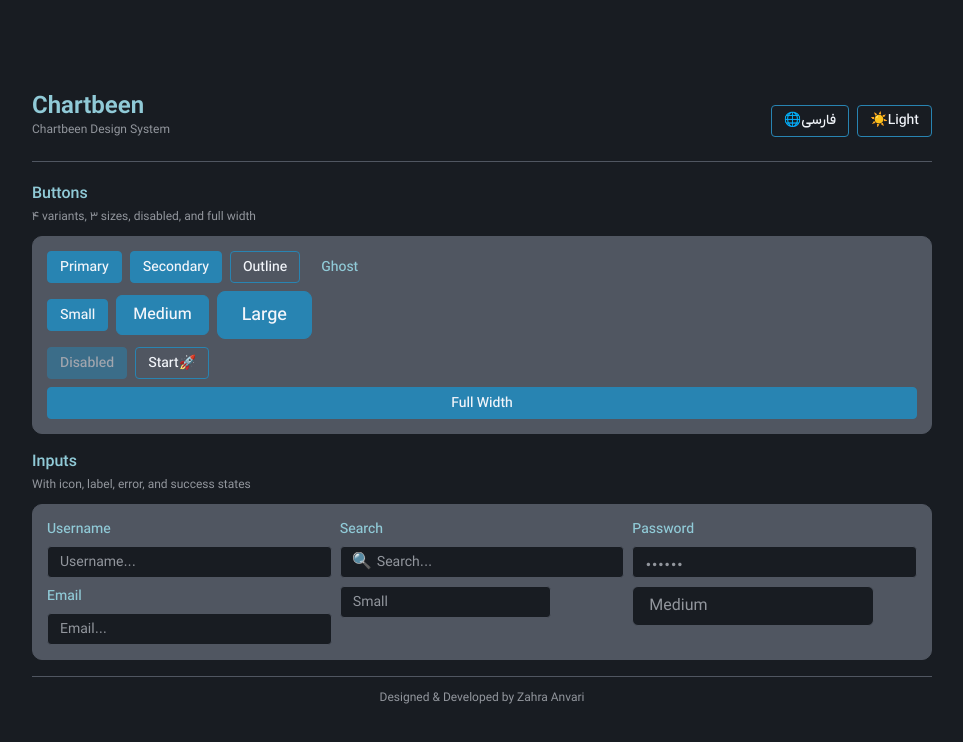
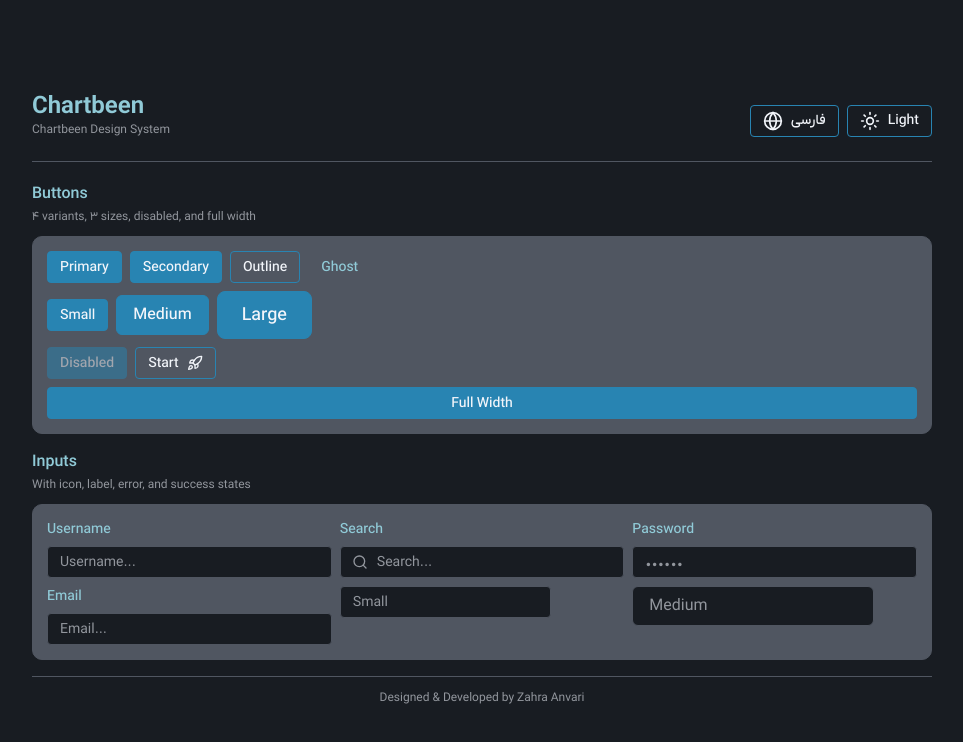
Before and after one commit to za1377/chartbeen_front, a Next.js app: page /en in a window 1280 px wide. Shown: the top 742 px of the page, without its empty margins (158-1121 px from the left). Built offline with nearby package versions, Linux system fonts and the light colour scheme.

Commit message:
feat: add Icon atom with SVG support (react-icons)

```diff
--- a/app/[locale]/page.tsx
+++ b/app/[locale]/page.tsx
@@ -9,6 +9,7 @@ import { lightTheme, darkTheme } from '@/styles/themes';
 import { GlobalStyles } from '@/styles/global/GlobalStyles';
 import { Button } from '@/components/atoms/Button';
 import { Input } from '@/components/atoms/Input';
+import { Icon } from '@/components/atoms/Icon';
 import { useTheme } from '@/context/ThemeContext';
 
 // ===== استایل‌های صفحه نمایش =====
@@ -102,7 +103,6 @@ const Footer = styled.footer`
 
 // ===== کامپوننت اصلی =====
 export default function HomePage() {
-
   const { theme: themeMode, toggleTheme } = useTheme();
 
   // ۱. ترجمه‌ها
@@ -146,7 +146,7 @@ export default function HomePage() {
                 $variant="outline"
                 $size="sm"
                 onClick={toggleLanguage}
-                icon="🌐"
+                icon={<Icon name="globe" />}
               >
                 {isFa ? 'English' : 'فارسی'}
               </Button>
@@ -154,7 +154,11 @@ export default function HomePage() {
                 $variant="outline"
                 $size="sm"
                 onClick={toggleTheme}
-                icon={themeMode === 'dark' ? '☀️' : '🌙'}
+                icon={
+                  <Icon
+                    name={themeMode === 'dark' ? 'sun' : 'moon'}
+                  />
+                }
               >
                 {themeMode === 'dark' ? t('themeLight') : t('themeDark')}
               </Button>
@@ -200,7 +204,7 @@ export default function HomePage() {
                 <Button
                   $variant="outline"
                   $size="sm"
-                  icon="🚀"
+                  icon={<Icon name="rocket" size="sm" />}
                   iconPosition="right"
                 >
                   {t('start')}
@@ -233,7 +237,7 @@ export default function HomePage() {
                     $inputSize="sm"
                     label={t('search')}
                     placeholder={t('searchPlaceholder')}
-                    icon="🔍"
+                    icon={<Icon name="search" size="sm" />}
                     $fullWidth
                   />
                 </div>
--- a/components/atoms/Icon/Icon.styles.ts
+++ b/components/atoms/Icon/Icon.styles.ts
@@ -0,0 +1,45 @@
+import styled, { css } from 'styled-components';
+import type { IconSize, IconColor } from './Icon.types';
+
+const sizeStyles: Record<IconSize, ReturnType<typeof css>> = {
+  xs: css`width: 12px; height: 12px;`,
+  sm: css`width: 16px; height: 16px;`,
+  md: css`width: 20px; height: 20px;`,
+  lg: css`width: 24px; height: 24px;`,
+  xl: css`width: 32px; height: 32px;`,
+};
+
+const colorStyles: Record<IconColor, ReturnType<typeof css>> = {
+  primary: css`color: ${({ theme }) => theme.colors.text.primary};`,
+  secondary: css`color: ${({ theme }) => theme.colors.text.secondary};`,
+  tertiary: css`color: ${({ theme }) => theme.colors.text.tertiary};`,
+  brand: css`color: ${({ theme }) => theme.colors.brand.secondary};`,
+  success: css`color: ${({ theme }) => theme.colors.status.success};`,
+  error: css`color: ${({ theme }) => theme.colors.status.error};`,
+  inherit: css`color: inherit;`,
+};
+
+export const StyledIcon = styled.span<{
+  $size: IconSize;
+  $color: IconColor;
+  $spin: boolean;
+}>`
+  display: inline-flex;
+  align-items: center;
+  justify-content: center;
+  flex-shrink: 0;
+  line-height: 1;
+
+  ${({ $size }) => sizeStyles[$size]}
+  ${({ $color }) => colorStyles[$color]}
+
+  ${({ $spin }) =>
+    $spin &&
+    css`
+      animation: spin 1s linear infinite;
+      @keyframes spin {
+        from { transform: rotate(0deg); }
+        to { transform: rotate(360deg); }
+      }
+    `}
+`;
--- a/components/atoms/Icon/Icon.tsx
+++ b/components/atoms/Icon/Icon.tsx
@@ -0,0 +1,35 @@
+'use client';
+
+import { iconMap } from './iconMap';
+import { StyledIcon } from './Icon.styles';
+import type { IconProps } from './Icon.types';
+
+export function Icon({
+  name,
+  size = 'md',
+  color = 'inherit',
+  spin = false,
+  'aria-label': ariaLabel,
+}: IconProps) {
+  const IconComponent = iconMap[name];
+
+  if (!IconComponent) {
+    console.warn(`Icon "${name}" not found in iconMap`);
+    return null;
+  }
+
+  return (
+    <StyledIcon
+      $size={size}
+      $color={color}
+      $spin={spin}
+      role="img"
+      aria-label={ariaLabel}
+      aria-hidden={!ariaLabel}
+    >
+      <IconComponent style={{ width: '100%', height: '100%' }} />
+    </StyledIcon>
+  );
+}
+
+export default Icon;
--- a/components/atoms/Icon/iconMap.ts
+++ b/components/atoms/Icon/iconMap.ts
@@ -0,0 +1,63 @@
+import {
+  LuHouse,
+  LuInfo,
+  LuBookOpen,
+  LuSettings,
+
+  LuSun,
+  LuMoon,
+  LuGlobe,
+
+  LuMail,
+  LuPhone,
+
+  LuLinkedin,
+  LuSend,
+
+  LuTrendingUp,
+  LuTrendingDown,
+  LuChartCandlestick,
+  LuChartLine,
+
+  LuSearch,
+  LuRocket,
+  LuTrash2,
+  LuPencil,
+  LuPlus,
+  LuCircleCheck,
+  LuCircleAlert,
+  LuLoaderCircle,
+} from 'react-icons/lu';
+
+export const iconMap = {
+  home: LuHouse,
+  info: LuInfo,
+  blog: LuBookOpen,
+  settings: LuSettings,
+
+  sun: LuSun,
+  moon: LuMoon,
+  globe: LuGlobe,
+
+  mail: LuMail,
+  phone: LuPhone,
+
+  linkedin: LuLinkedin,
+  telegram: LuSend,
+
+  trendingUp: LuTrendingUp,
+  trendingDown: LuTrendingDown,
+  chartCandle: LuChartCandlestick,
+  chartLine: LuChartLine,
+
+  search: LuSearch,
+  rocket: LuRocket,
+  trash: LuTrash2,
+  pencil: LuPencil,
+  plus: LuPlus,
+  check: LuCircleCheck,
+  alert: LuCircleAlert,
+  loader: LuLoaderCircle,
+} as const;
+
+export type IconName = keyof typeof iconMap;
--- a/components/atoms/Icon/index.ts
+++ b/components/atoms/Icon/index.ts
@@ -0,0 +1,2 @@
+export { Icon } from './Icon';
+export type { IconProps, IconSize, IconColor, IconName } from './Icon.types';
```
Also changed, not shown: components/atoms/Icon/Icon.types.ts (+22 -0 lines).
